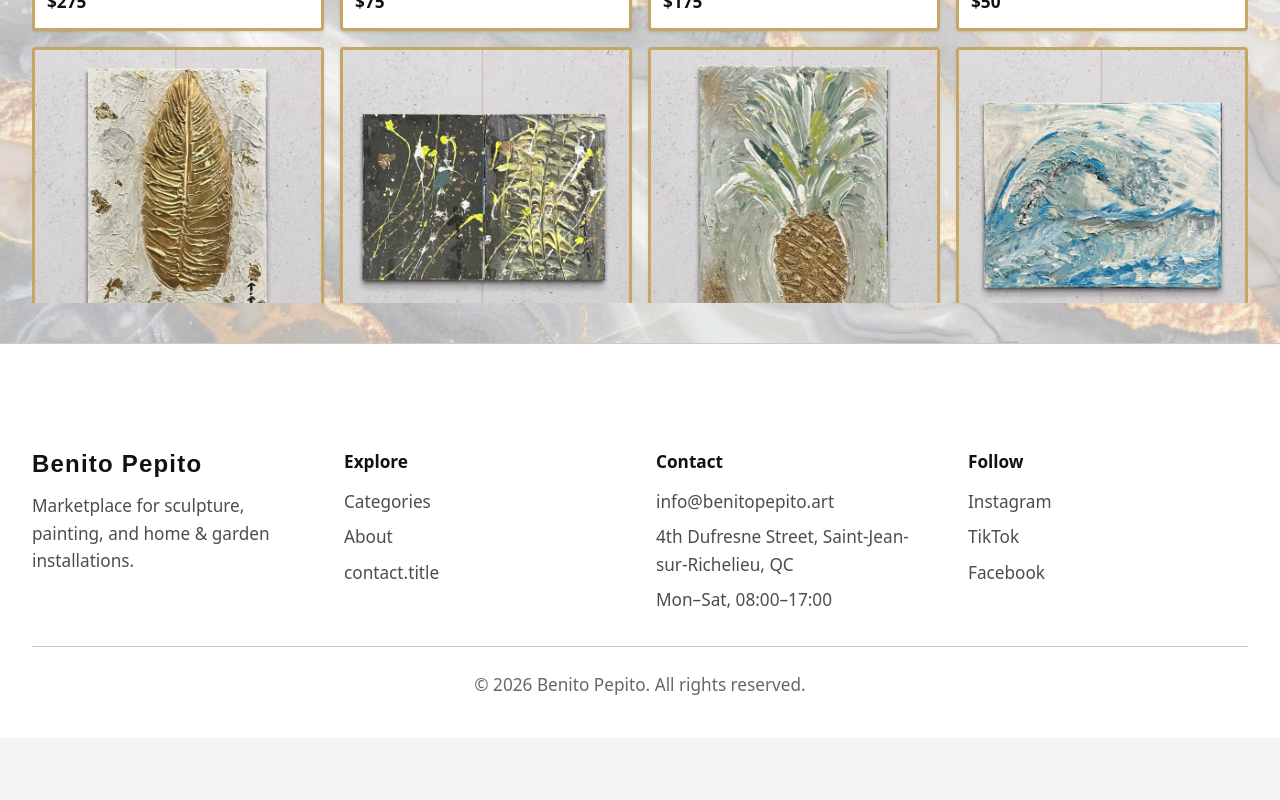
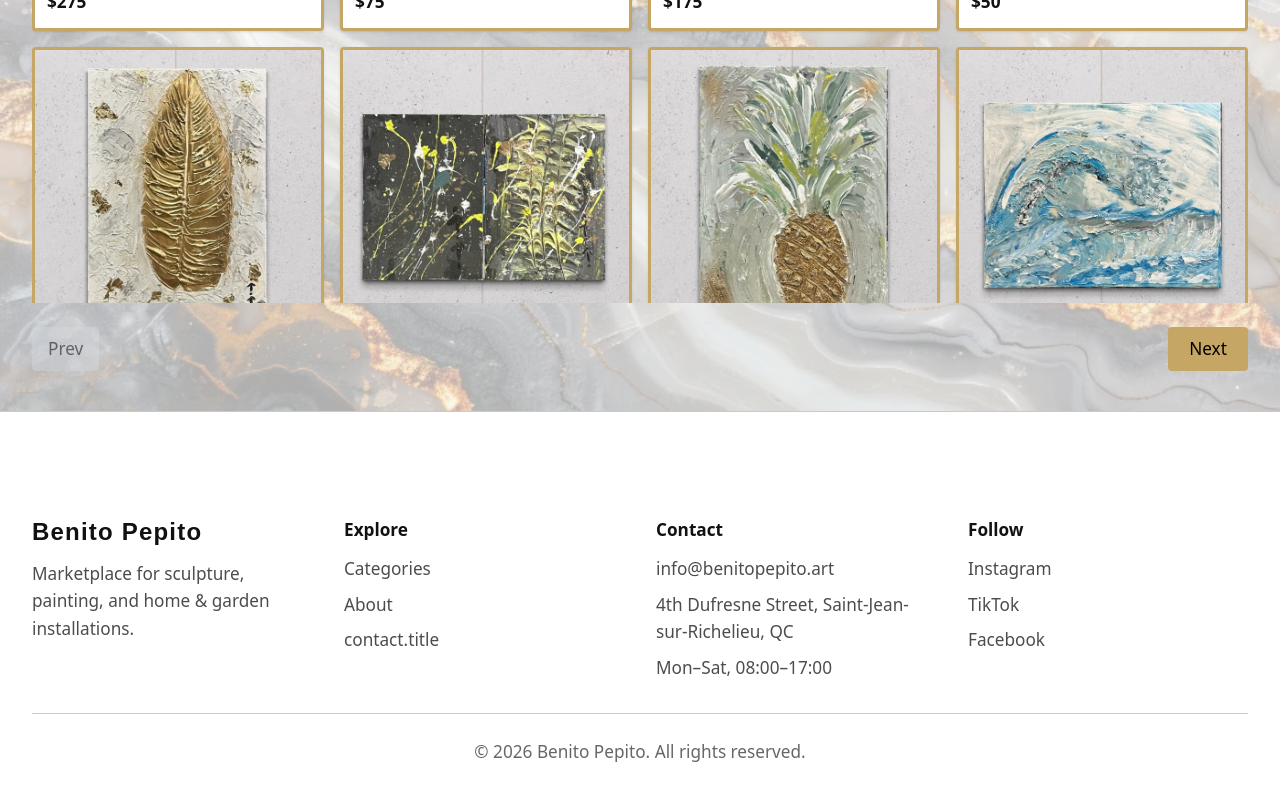
Before and after one commit to proteauj/benito-pepito, a Next.js app in the folder my-app/: page /products in a window 1280 px wide. Shown: the part 597-1397 px from the top of the page. Before the commit the page ends 1335 px from the top, so only its background shows below. Built offline with nearby package versions, Linux system fonts and the light colour scheme; no server answers; the database is empty.

Commit message:
fix lag x

```diff
--- a/my-app/app/products/page.tsx
+++ b/my-app/app/products/page.tsx
@@ -7,7 +7,7 @@ import { Product } from '@/types';
 import ProductCard from './ProductCard';
 import ProductsLoading from '@/components/ProductsLoading';
 
-const MAX_VISIBLE = 36;
+const MAX_VISIBLE = 36; // nombre de produits visibles à la fois
 
 export default function ProductsPage() {
   const { t } = useI18n();
@@ -16,11 +16,11 @@ export default function ProductsPage() {
   const [error, setError] = useState<string | null>(null);
   const [sizeFilter, setSizeFilter] = useState<Product['size'] | 'All'>('All');
   const [sortBy, setSortBy] = useState<'default' | 'price-asc' | 'price-desc' | 'lastUpdated'>('default');
+  const [visibleStart, setVisibleStart] = useState(0);
 
-  const [visibleStart, setVisibleStart] = useState(0);
   const containerRef = useRef<HTMLDivElement>(null);
 
-  // Charger les produits
+  // 🔹 Charger les produits
   useEffect(() => {
     const fetchData = async () => {
       try {
@@ -30,6 +30,7 @@ export default function ProductsPage() {
 
         const result = (await res.json()) as Record<string, Product[]> | Product[];
         const allProducts: Product[] = Array.isArray(result) ? result : Object.values(result).flat();
+
         setData(allProducts);
       } catch (e: any) {
         setError(e.message || 'Error loading products');
@@ -40,9 +41,10 @@ export default function ProductsPage() {
     fetchData();
   }, []);
 
-  // Trier
+  // 🔹 Trier
   const sortedProducts = useMemo(() => {
-    return [...data].sort((a, b) => {
+    const arr = Array.isArray(data) ? data : [];
+    return [...arr].sort((a, b) => {
       switch (sortBy) {
         case 'lastUpdated':
           return new Date(b.lastUpdated).getTime() - new Date(a.lastUpdated).getTime();
@@ -56,36 +58,37 @@ export default function ProductsPage() {
     });
   }, [data, sortBy]);
 
-  // Filtrer
+  // 🔹 Filtrer
   const filteredProducts = useMemo(() => {
     return sortedProducts.filter(p => sizeFilter === 'All' || p.size === sizeFilter);
   }, [sortedProducts, sizeFilter]);
 
-  // Produits visibles (fenêtre glissante)
+  // 🔹 Produits visibles (fenêtre de MAX_VISIBLE)
   const visibleProducts = useMemo(() => {
     return filteredProducts.slice(visibleStart, visibleStart + MAX_VISIBLE);
   }, [filteredProducts, visibleStart]);
 
-  // Détecter scroll pour charger les suivants
-  const onScroll = () => {
-    if (!containerRef.current) return;
-    const scrollTop = containerRef.current.scrollTop;
-    const scrollHeight = containerRef.current.scrollHeight;
-    const clientHeight = containerRef.current.clientHeight;
+  // 🔹 Préload images pour les produits visibles
+  useEffect(() => {
+    visibleProducts.forEach(p => {
+      const img = new Image();
+      img.src = p.image;
+    });
+  }, [visibleProducts]);
 
-    if (scrollTop + clientHeight >= scrollHeight - 50) {
-      // avancer la fenêtre
+  // 🔹 Navigation fenêtre précédente/suivante
+  const handleNext = () => {
     setVisibleStart(prev => Math.min(prev + MAX_VISIBLE, Math.max(0, filteredProducts.length - MAX_VISIBLE)));
-    }
-    if (scrollTop <= 0) {
-      // reculer la fenêtre
+    if (containerRef.current) containerRef.current.scrollTop = 0;
+  };
+  const handlePrev = () => {
     setVisibleStart(prev => Math.max(prev - MAX_VISIBLE, 0));
-    }
+    if (containerRef.current) containerRef.current.scrollTop = 0;
   };
 
   if (loading) return <ProductsLoading />;
-  if (error)
-    return (
+
+  if (error) return (
     <div className="min-h-screen flex items-center justify-center">
       <div className="text-center">
         <p className="text-xl text-red-600">{error}</p>
@@ -96,21 +99,12 @@ export default function ProductsPage() {
     </div>
   );
 
-  // Nombre de colonnes responsive
-  const columns = (() => {
-    if (typeof window === 'undefined') return 1;
-    if (window.innerWidth >= 1024) return 4;
-    if (window.innerWidth >= 768) return 3;
-    if (window.innerWidth >= 640) return 2;
-    return 1;
-  })();
-
   return (
     <div className="min-h-screen stoneBg text-[var(--foreground)]">
       <div className="max-w-7xl mx-auto px-4 sm:px-6 lg:px-8 py-10">
         <h1 className="text-4xl font-bold mb-8">{t('headings.allArtworks')}</h1>
 
-        {/* Filtres */}
+        {/* 🔹 Filtres */}
         <div className="grid grid-cols-1 md:grid-cols-3 gap-4 mb-8">
           <select
             value={sizeFilter}
@@ -136,18 +130,32 @@ export default function ProductsPage() {
           </select>
         </div>
 
-        {/* Grille fenêtre 36 produits */}
-        <div
-          ref={containerRef}
-          onScroll={onScroll}
-          className="h-[80vh] overflow-auto"
-        >
+        {/* 🔹 Grille produits (visible MAX_VISIBLE) */}
+        <div ref={containerRef} className="overflow-auto h-[80vh]">
           <div className="grid grid-cols-1 sm:grid-cols-2 md:grid-cols-3 lg:grid-cols-4 gap-4">
             {visibleProducts.map(product => (
               <ProductCard key={product.id} product={product} priority />
             ))}
           </div>
         </div>
+
+        {/* 🔹 Boutons précédent / suivant */}
+        <div className="flex justify-between mt-6">
+          <button
+            onClick={handlePrev}
+            disabled={visibleStart === 0}
+            className="px-4 py-2 bg-gray-300 text-black rounded disabled:opacity-50"
+          >
+            {t('actions.prev')}
+          </button>
+          <button
+            onClick={handleNext}
+            disabled={visibleStart + MAX_VISIBLE >= filteredProducts.length}
+            className="px-4 py-2 bg-[var(--gold)] text-black rounded disabled:opacity-50"
+          >
+            {t('actions.next')}
+          </button>
+        </div>
       </div>
     </div>
   );
```
Lines whose indentation alone changed are shown as unchanged.
